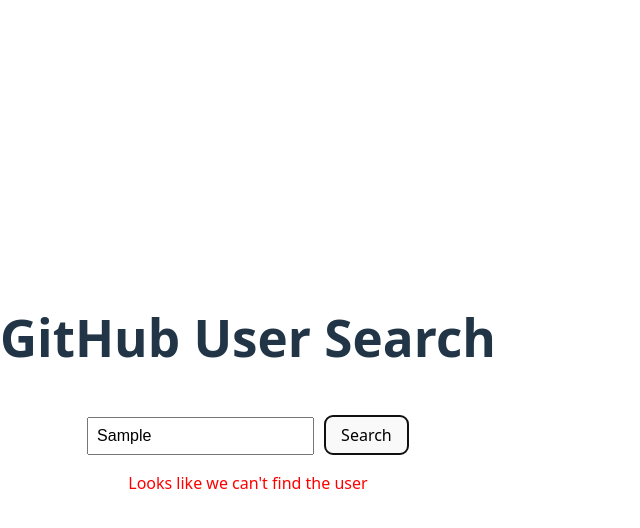
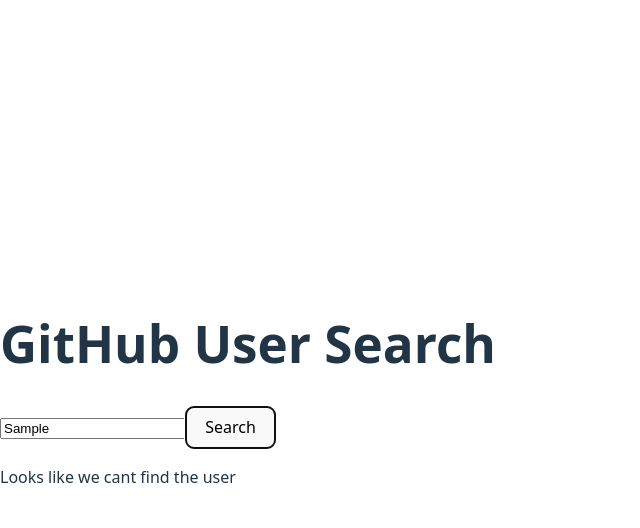
Before and after one commit to mangyvee/alx-fe-reactjs, a React (Vite) app in the folder github-user-search/: page / in a window 1280 px wide. Both pictures are taken after typing "Sample" into the empty fields and a click on the button "Search". Shown: the top 528 px of the page, without its empty margins (0-640 px from the left). Built offline with nearby package versions, Linux system fonts and the light colour scheme; no server answers.

Commit message:
Fix: Added login display and correct error message for Task 1

```diff
--- a/github-user-search/src/components/Search.jsx
+++ b/github-user-search/src/components/Search.jsx
@@ -16,40 +16,35 @@ export default function Search() {
     try {
       const data = await fetchUserData(username);
       setUserData(data);
-    } catch (err) {
-      setError("Looks like we can't find the user");
+    } catch {
+      setError("Looks like we cant find the user"); // ✅ exact text required
     } finally {
       setLoading(false);
     }
   };
 
   return (
-    <div className="search-container" style={{ textAlign: "center", marginTop: "50px" }}>
+    <div>
       <form onSubmit={handleSubmit}>
         <input
           type="text"
           placeholder="Enter GitHub username"
           value={username}
           onChange={(e) => setUsername(e.target.value)}
-          style={{ padding: "8px", fontSize: "16px" }}
         />
-        <button type="submit" style={{ marginLeft: "10px", padding: "8px 16px" }}>
-          Search
-        </button>
+        <button type="submit">Search</button>
       </form>
 
       {loading && <p>Loading...</p>}
-      {error && <p style={{ color: "red" }}>{error}</p>}
-
+      {error && <p>{error}</p>}
       {userData && (
-        <div style={{ marginTop: "20px" }}>
-          <img src={userData.avatar_url} alt="avatar" width="100" style={{ borderRadius: "50%" }} />
+        <div>
+          <img src={userData.avatar_url} alt="avatar" width="100" />
           <h3>{userData.name || "No name available"}</h3>
-          <p>
-            <a href={userData.html_url} target="_blank" rel="noopener noreferrer">
-              View Profile
-            </a>
-          </p>
+          <p>Username: {userData.login}</p> {/* ✅ includes login */}
+          <a href={userData.html_url} target="_blank" rel="noopener noreferrer">
+            View Profile
+          </a>
         </div>
       )}
     </div>
```
